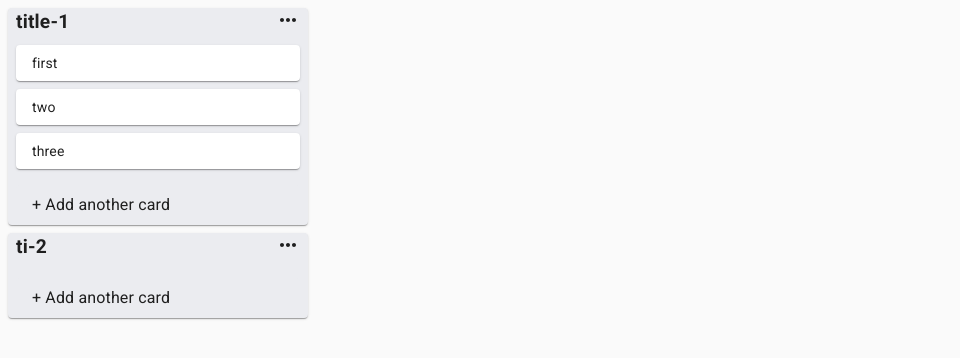
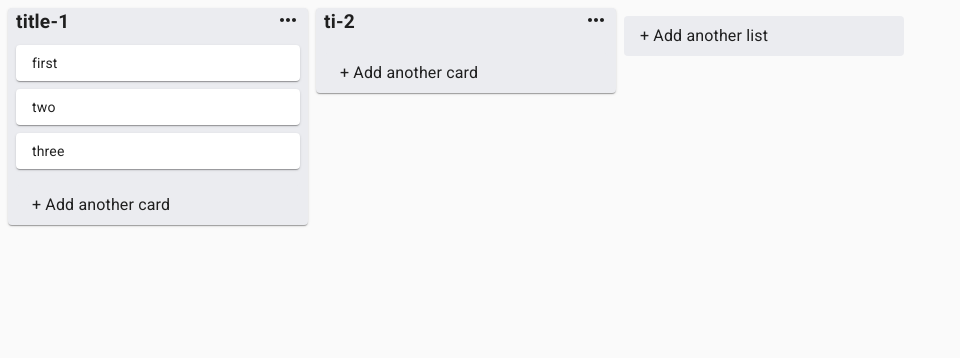
Before and after one commit to ByeongUk-An/Context-Trello, a React (Create React App) app: page / in a window 1280 px wide. Shown: the top 358 px of the page, without its empty margins (0-960 px from the left). Built offline with nearby package versions, Linux system fonts and the light colour scheme.

Commit message:
create list

```diff
--- a/src/components/App.js
+++ b/src/components/App.js
@@ -3,8 +3,17 @@ import { v4 as uuid } from "uuid";
 import React, { useState } from "react";
 import store from "../context/store";
 import Context from "../context/context";
+import OpenInput from "./input/OpenInput";
+import { makeStyles } from "@material-ui/core";
+
+const useStyle = makeStyles((theme) => ({
+  box: {
+    display: "flex",
+  },
+}));
 
 function App() {
+  const classes = useStyle();
   const [data, setData] = useState(store);
   const addingCard = (title, listId) => {
     const newID = uuid();
@@ -25,12 +34,33 @@ function App() {
     };
     setData(newState);
   };
+
+  const addList = (title) => {
+    const newListId = uuid();
+    const newList = {
+      id: newListId,
+      title,
+      cards: [],
+    };
+    const newState = {
+      listsIds: [...data.listsIds, newListId],
+      lists: {
+        ...data.lists,
+        [newListId]: newList,
+      },
+    };
+    setData(newState);
+  };
+
   return (
-    <Context.Provider value={{ addingCard }}>
-      {data.listsIds.map((item) => {
-        const list = data.lists[item];
-        return <List list={list} key={item} />;
-      })}
+    <Context.Provider value={{ addingCard, addList }}>
+      <div className={classes.box}>
+        {data.listsIds.map((item) => {
+          const list = data.lists[item];
+          return <List list={list} key={item} />;
+        })}
+        <OpenInput type="list" />
+      </div>
     </Context.Provider>
   );
 }
--- a/src/components/input/InputAdd.jsx
+++ b/src/components/input/InputAdd.jsx
@@ -28,21 +28,25 @@ const useStyle = makeStyles((theme) => ({
   },
 }));
 
-function InputAdd({ setToggle, listId }) {
+function InputAdd({ setToggle, listId, type }) {
   const classes = useStyle();
-  const { addingCard } = useContext(Context);
-  const [cardText, setCardText] = useState("");
+  const { addingCard, addList } = useContext(Context);
+  const [title, setTitle] = useState("");
 
   const onChange = (e) => {
-    setCardText(e.target.value);
-    console.log(cardText);
+    setTitle(e.target.value);
   };
 
   const onClick = () => {
-    // console.log("Hello");
-    addingCard(cardText, listId);
-    setCardText("");
-    setToggle(false);
+    if (type === "card") {
+      addingCard(title, listId);
+      setTitle("");
+      setToggle(false);
+    } else {
+      addList(title);
+      setTitle("");
+      setToggle(false);
+    }
   };
 
   // const onBlurHandling = () => {
@@ -60,8 +64,12 @@ function InputAdd({ setToggle, listId }) {
             autoFocus
             // onBlur={onBlurHandling}
             className={classes.input}
-            value={cardText}
-            placeholder="Enter a title for this card..."
+            value={title}
+            placeholder={
+              type === "card"
+                ? "Enter a title of this card.."
+                : "Enter list title..."
+            }
           />
         </Paper>
       </div>
--- a/src/components/input/OpenInput.jsx
+++ b/src/components/input/OpenInput.jsx
@@ -18,13 +18,13 @@ const useStyle = makeStyles((theme) => ({
   },
 }));
 
-function OpenInput({ listId }) {
+function OpenInput({ listId, type }) {
   const classes = useStyle();
   const [toggle, setToggle] = useState(false);
   return (
     <div className={classes.box}>
       <Collapse in={toggle}>
-        <InputAdd setToggle={setToggle} listId={listId} />
+        <InputAdd setToggle={setToggle} listId={listId} type={type} />
       </Collapse>
 
       <Collapse in={!toggle}>
@@ -33,7 +33,9 @@ function OpenInput({ listId }) {
           elevation={0}
           onClick={() => setToggle(!toggle)}
         >
-          <Typography>+ Add another card</Typography>
+          <Typography>
+            {type === "card" ? "+ Add another card" : "+ Add another list"}
+          </Typography>
         </Paper>
       </Collapse>
     </div>
--- a/src/components/list/List.jsx
+++ b/src/components/list/List.jsx
@@ -22,7 +22,7 @@ function List({ list }) {
         {list.cards.map((item) => {
           return <Card key={item.id} card={item} />;
         })}
-        <OpenInput listId={list.id} />
+        <OpenInput listId={list.id} type="card" />
       </Paper>
     </div>
   );
```
Also changed, not shown: 1 other file (tests, documents, lock files or other folders).
